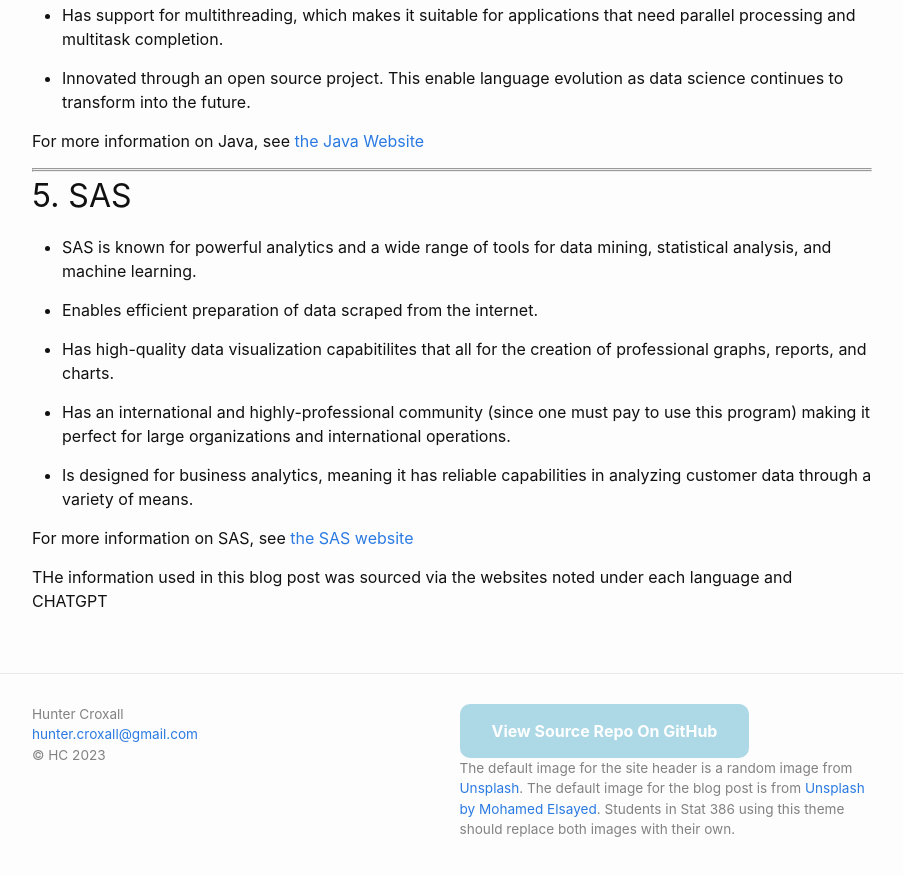
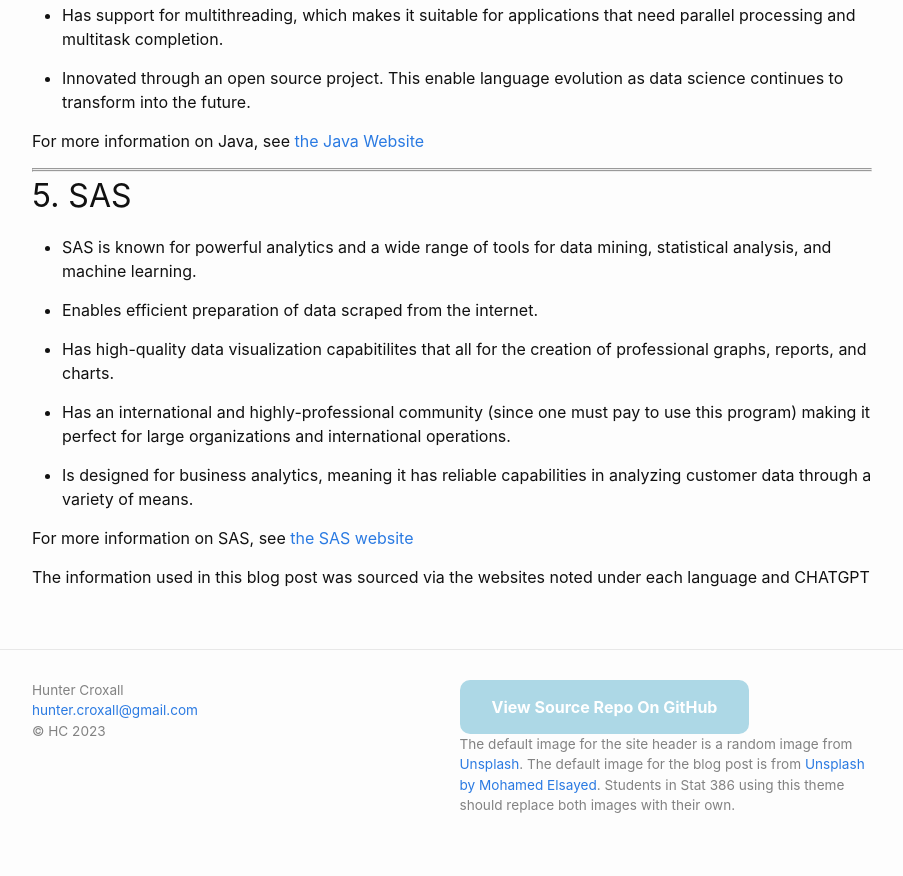
Before and after one commit to huntercroxall/huntercroxall.github.io, a Jekyll site: the page built from _posts/2023-10-12-first-post.md, in a window 1280 px wide and 900 px high, scrolled down 1980 px. Shown: the top 876 px of the window, without its empty margins (188-1091 px from the left). Built offline with Jekyll 4.4.1, drawn with Linux system fonts in a browser that asks for light colours; comment, search, counter and statistics services are not loaded.

```diff
--- a/_posts/2023-10-12-first-post.md
+++ b/_posts/2023-10-12-first-post.md
@@ -92,4 +92,4 @@ For more information on SAS, see [the SAS website](https://www.sas.com/en_us/com
 
 
 
-THe information used in this blog post was sourced via the websites noted under each language and CHATGPT
+The information used in this blog post was sourced via the websites noted under each language and CHATGPT
```
